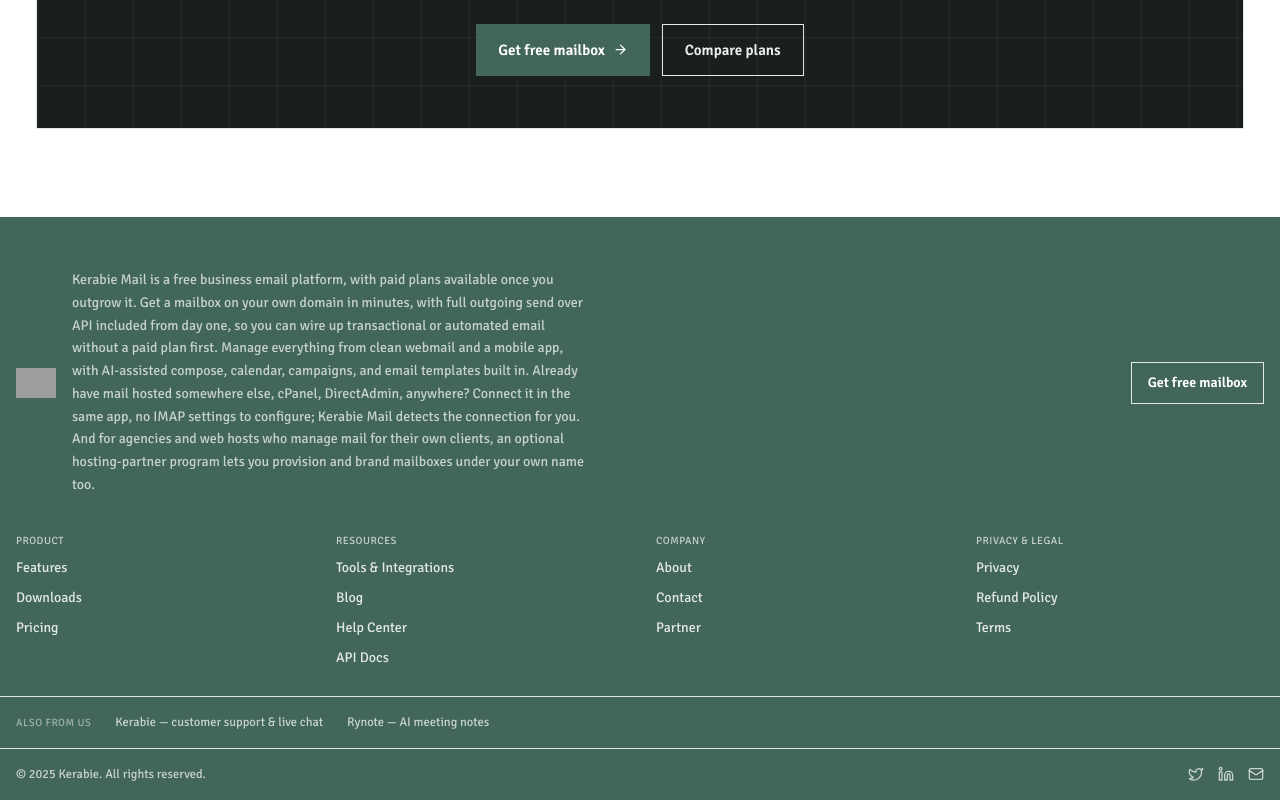
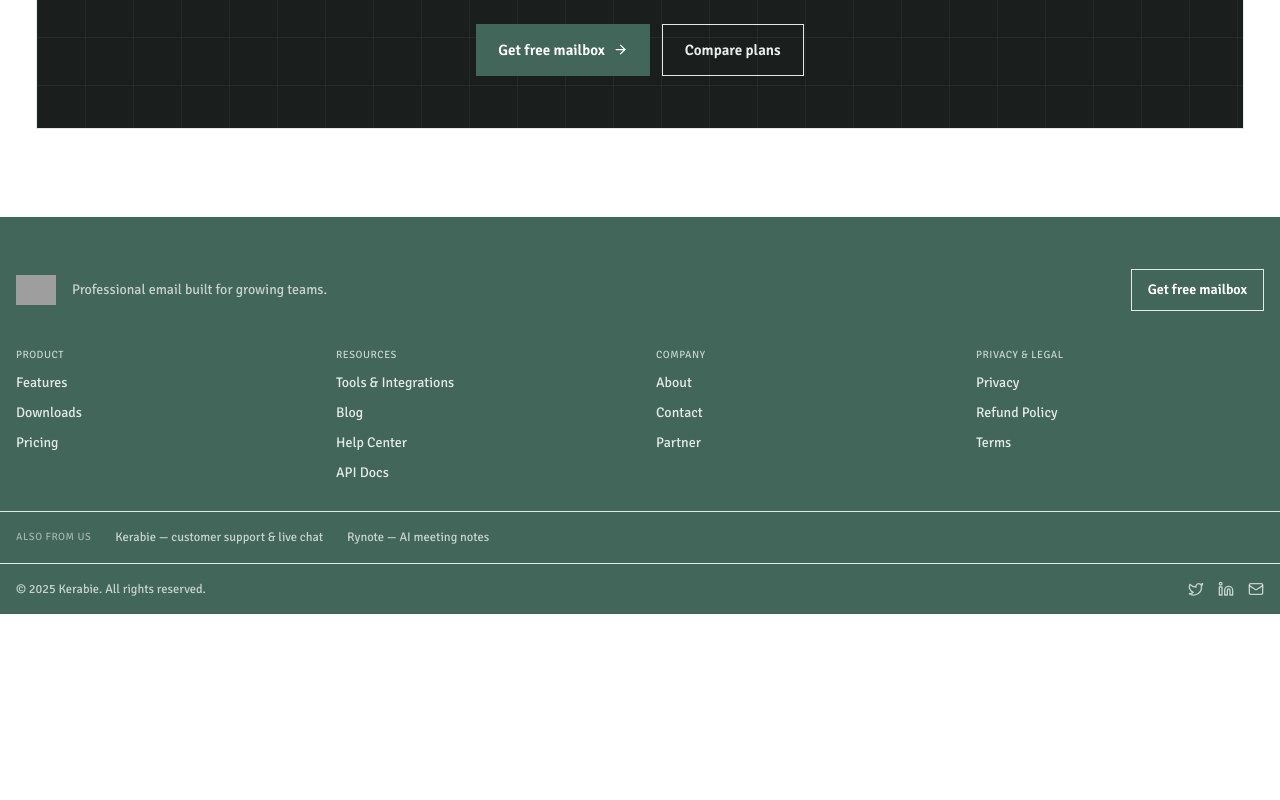
Before and after one commit to xiangdee/kerabie_mail_frontend, a Next.js app: page / in a window 1280 px wide. Shown: the part 5346-6146 px from the top of the page. After the commit the page ends 5960 px from the top, so only its background shows below. Built offline with nearby package versions, Linux system fonts and the light colour scheme; no server answers; grey boxes are pictures that could not be loaded.

Commit message:
Revert footer back to short tagline
Remove the longer positioning paragraph, restoring the original
one-line tagline next to the logo.

```diff
--- a/src/components/Footer.tsx
+++ b/src/components/Footer.tsx
@@ -15,17 +15,8 @@
               width={40}
               height={25}
             />
-            <p className="max-w-[68ch] text-sm leading-relaxed text-white/70">
-              Kerabie Mail is a free business email platform, with paid plans available once you
-              outgrow it. Get a mailbox on your own domain in minutes, with full outgoing send
-              over API included from day one, so you can wire up transactional or automated email
-              without a paid plan first. Manage everything from clean webmail and a mobile app,
-              with AI-assisted compose, calendar, campaigns, and email templates built in. Already
-              have mail hosted somewhere else, cPanel, DirectAdmin, anywhere? Connect it in the
-              same app, no IMAP settings to configure; Kerabie Mail detects the connection for
-              you. And for agencies and web hosts who manage mail for their own clients, an
-              optional hosting-partner program lets you provision and brand mailboxes under your
-              own name too.
+            <p className="text-sm leading-relaxed text-white/70">
+              Professional email built for growing teams.
             </p>
           </div>
           <NavLink
```
